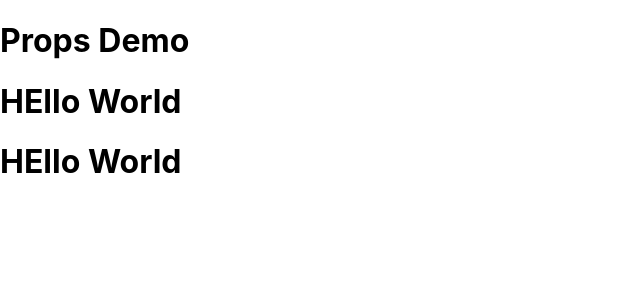
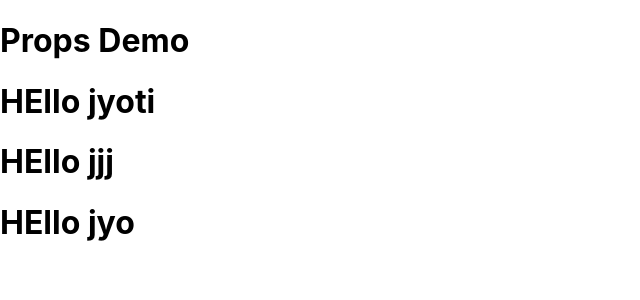
Before and after one commit to jyotivjadhav/fourthapp, a React (Create React App) app: page / in a window 1280 px wide. Shown: the top 300 px of the page, without its empty margins (0-640 px from the left). Built offline with nearby package versions, Linux system fonts and the light colour scheme.

Commit message:
print using props

```diff
--- a/src/App.js
+++ b/src/App.js
@@ -1,17 +1,19 @@
 
 function App() {
+  //attribute name can be anything
   return (
     <>
       <h1>Props Demo</h1>
-      <Messagedemo />
-      <Messagedemo />
+      <Messagedemo username="jyoti"/>
+      <Messagedemo username="jjj" />
+      <Messagedemo username="jyo"/>
     </>
   );
 }
-function Messagedemo() {
+function Messagedemo(props) {
   return (
     <>
-      <h1>HEllo World</h1>
+      <h1>HEllo {props.username}</h1>
     </>
   );
 }
```
